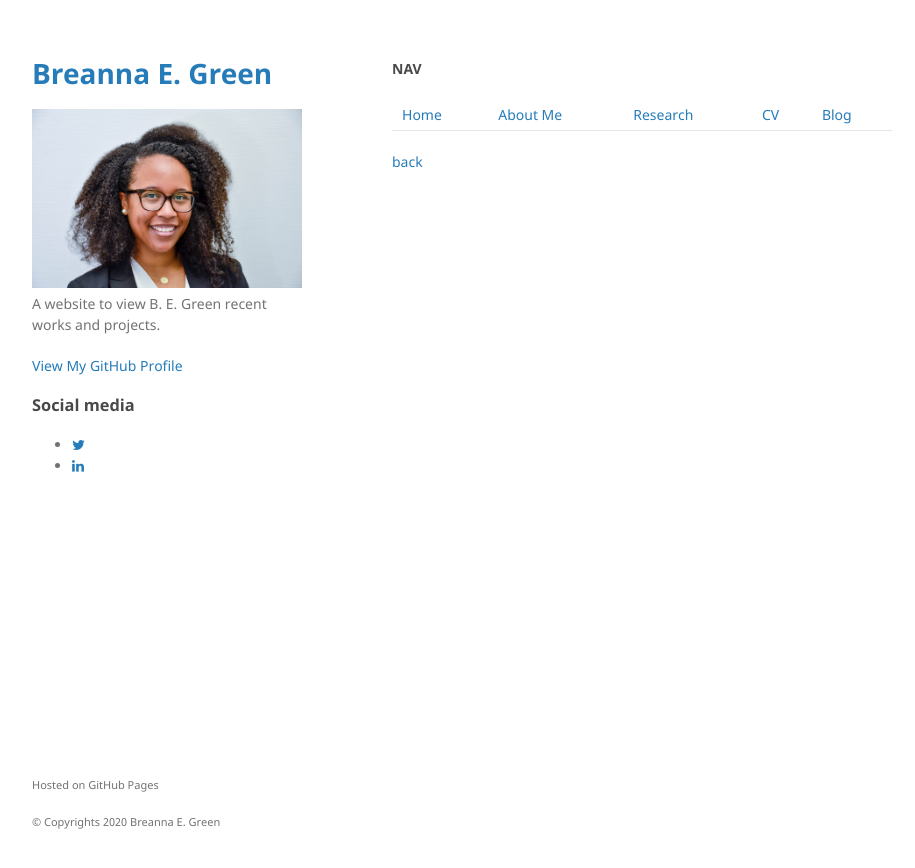
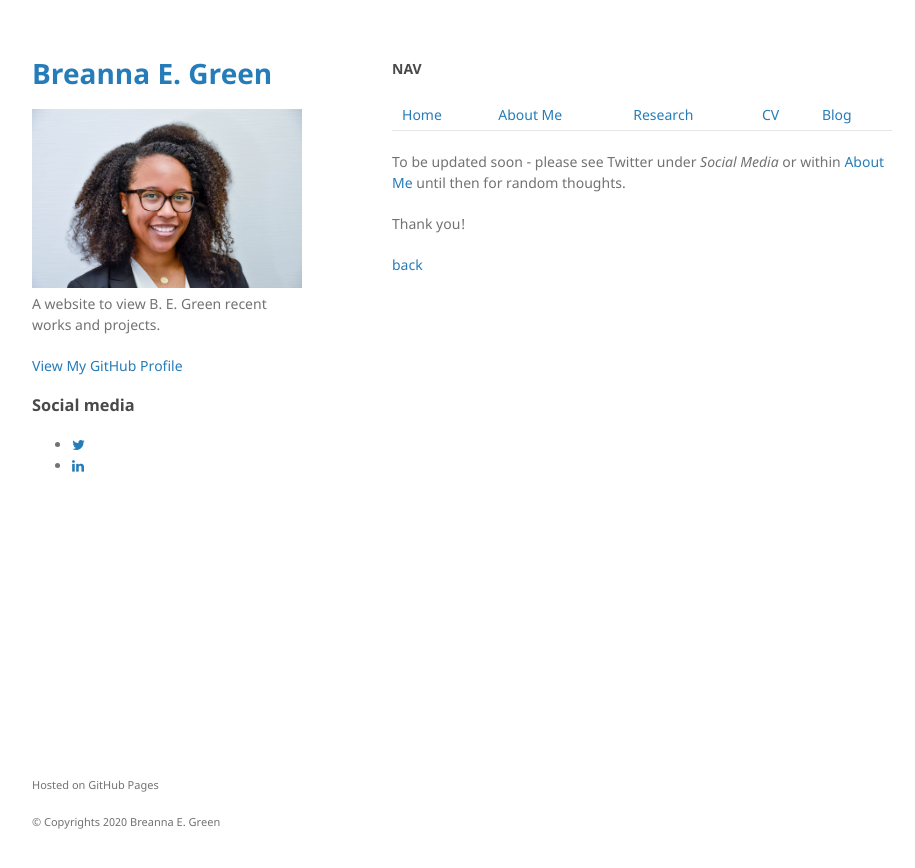
Before and after one commit to bregreen/bregreen.github.io, a Jekyll site: the page built from blog.md, in a window 1280 px wide. Shown: the top 868 px of the page, without its empty margins (178-1093 px from the left). Built offline with Jekyll 4.4.1, drawn with Linux system fonts in a browser that asks for light colours.

Commit message:
Update blog.md

```diff
--- a/blog.md
+++ b/blog.md
@@ -7,8 +7,9 @@ title: Public Writings
 
 | [Home](./index.html) | [About Me](./about.html) | [Research](./research.html) | [CV](./cv.html)  | [Blog](./blog.html) |
 
+To be updated soon - please see Twitter under <em>Social Media</em> or within [About Me](./about.html) until then for random thoughts.
 
-
+Thank you!
 
 
 
```
